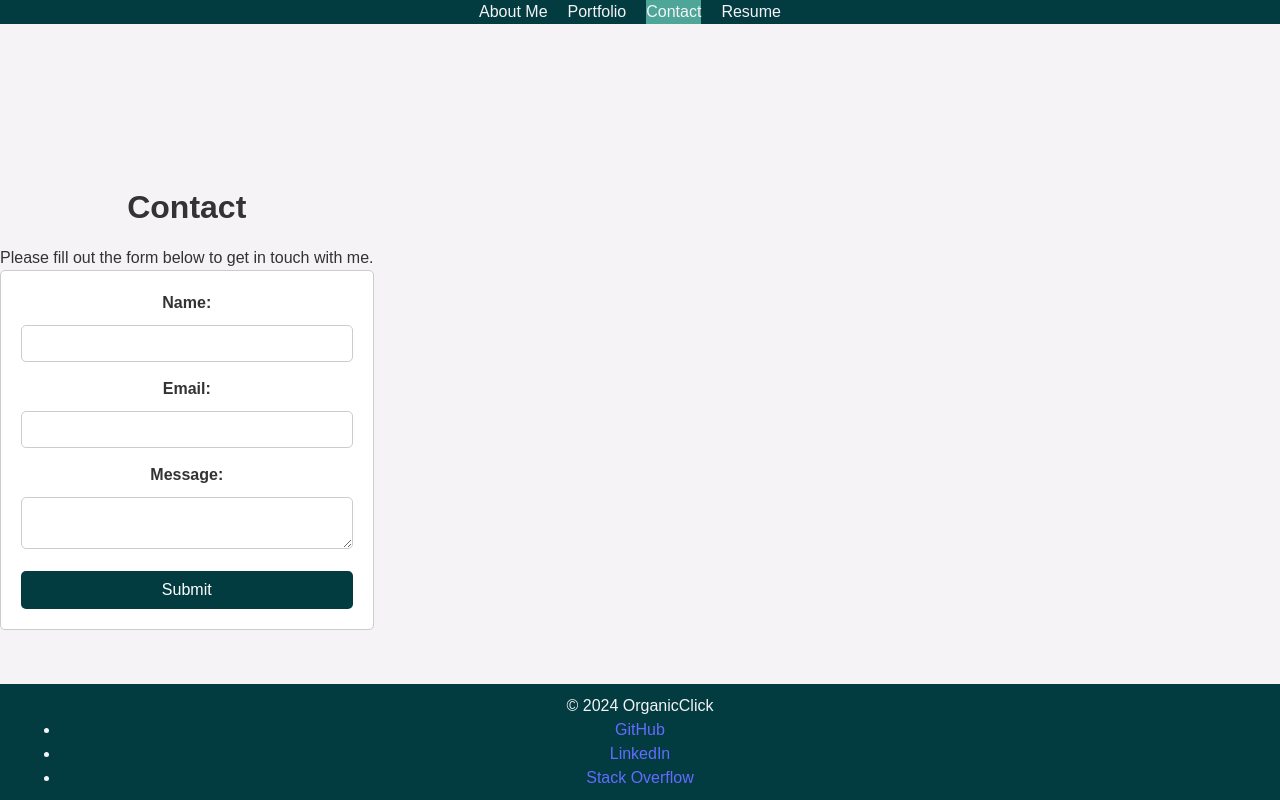
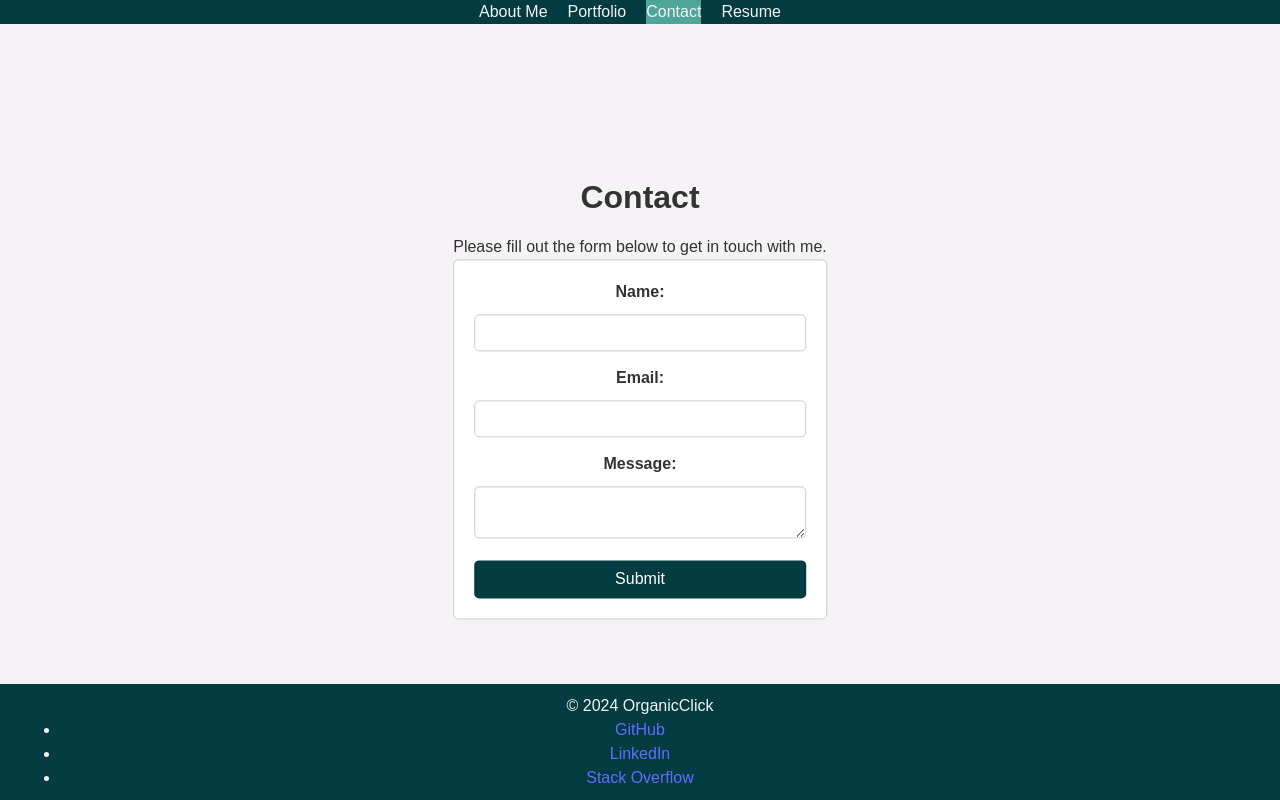
Before and after one commit to OrganicClick/react-portfolio-react-challenge, a React (Vite) app: page / in a window 1280 px wide. Both pictures are taken after a click on the item "Contact". Built offline with nearby package versions, Linux system fonts and the light colour scheme.

Commit message:
Modified app.css styling to actually have the Contact-container display in the center of the Contact.jsx page

```diff
--- a/src/App.css
+++ b/src/App.css
@@ -114,13 +114,13 @@
 }
 
 /* Contact page styles */
+/* Contact page styles */
 .contact-container {
-  display: flex;
-  align-items: center;
-  justify-content: center;
-  flex-direction: column;
-  text-align: center;
-  margin-top: 20px; /* Adjusted margin to move content higher up */
+  position: absolute; /* Position the container absolutely */
+  top: 50%; /* Align the top of the container to the middle of the viewport */
+  left: 50%; /* Align the left edge of the container to the middle of the viewport */
+  transform: translate(-50%, -50%); /* Move the container up and to the left by 50% of its own width and height */
+  text-align: center; /* Center the content horizontally */
 }
 
 .contact-title {
```
